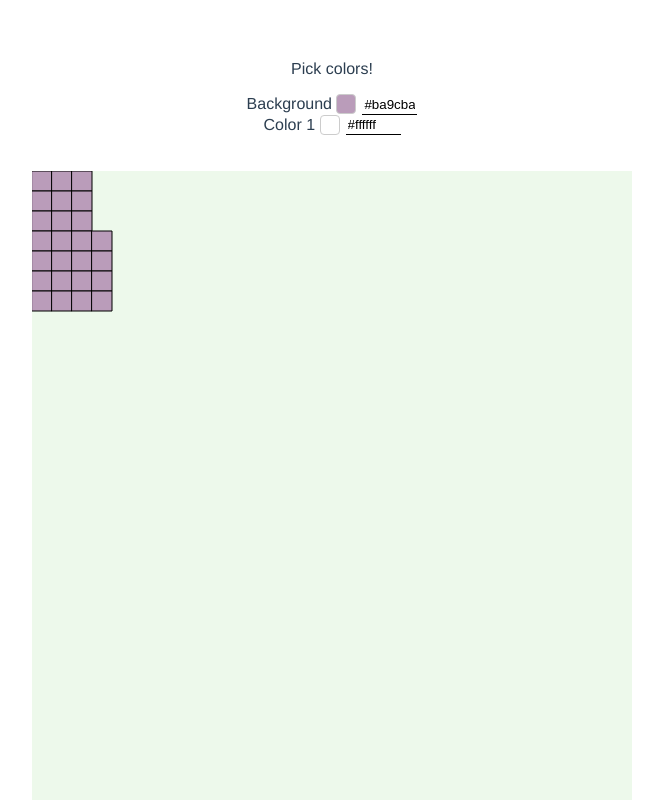
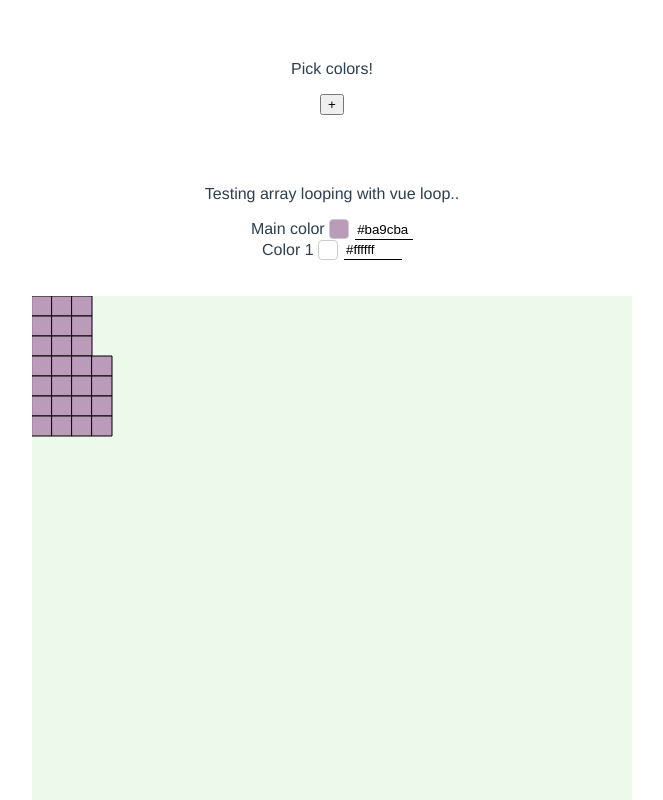
Before and after one commit to SuviAnnina/knitdesignerapp, a Vue app: page / in a window 1280 px wide. Shown: the top 800 px of the page, without its empty margins (308-971 px from the left). Built offline with nearby package versions, Linux system fonts and the light colour scheme.

Commit message:
Add more colors

```diff
--- a/src/colorPalette.js
+++ b/src/colorPalette.js
@@ -1,5 +1,43 @@
 import { reactive } from 'vue'
 
+/* export const colorPalette = reactive(
+    [
+        {
+            mainColor: "#ba9cba",
+            show: true
+        },
+        {
+            color1: '#ffffff',
+            show: true
+        },
+        {
+            color2: '',
+            show: false
+        },
+        {
+            color3: '',
+            show: false
+        },
+        {
+            color4: '',
+            show: false
+        },
+        {
+            color5: '',
+            show: false
+        },
+        {
+            color6: '',
+            show: false
+        },
+        {
+            color7: '',
+            show: false
+        },
+
+    ]
+);
+ */
 export const colorPalette = reactive({
     mainColor: "#ba9cba",
     color1: '#ffffff',
@@ -8,19 +46,35 @@ export const colorPalette = reactive({
     color4: '',
     color5: '',
     color6: '',
-    color7: '',
+    color7: ''
+});
 
-    consoleLogColor() {
-        console.log(this.mainColor);
-    },
-
-    setColorEmpty(colorKey) {
-        colorPalette[colorKey] = 'leikisti tyhjä'
-    }
-});
+// an array of objects holding maincolor: #code and boolean show: true / false?
 
 export function updateColor(colorKey, colorCode) {
     if (colorPalette[colorKey] !== undefined) {
         colorPalette[colorKey] = `#${colorCode}`;
     }
 }
+/* export function updateColor(colorKey, colorCode) {
+    for (let colorObject of colorPalette) {
+        // Use Object.prototype.hasOwnProperty to avoid ESLint warning
+        if (Object.prototype.hasOwnProperty.call(colorObject, colorKey)) {
+            colorObject[colorKey] = `#${colorCode}`;
+            break;
+        }
+    }
+} */
+export function setColorEmpty(colorKey) {
+    colorPalette[colorKey] = 'leikisti tyhjä';
+}
+
+/* export function setColorEmpty(colorKey) {
+    for (let colorObject of colorPalette) {
+        // Use Object.prototype.hasOwnProperty to avoid ESLint warning
+        if (Object.prototype.hasOwnProperty.call(colorObject, colorKey)) {
+            colorObject[colorKey] = 'leikisti tyhjä';  // Modify as needed
+            break;
+        }
+    }
+} */
--- a/src/components/ColorPickerInput.vue
+++ b/src/components/ColorPickerInput.vue
@@ -1,8 +1,7 @@
 <script setup>
 import ColorPicker from 'primevue/colorpicker';
 import { ref, watch, defineProps } from "vue";
-import { colorPalette } from '@/colorPalette';
-import { updateColor } from '@/colorPalette';
+import { colorPalette, updateColor } from '@/colorPalette';
 
 // TODO: input checker
 
@@ -11,7 +10,15 @@ import { updateColor } from '@/colorPalette';
     colorKey: String
 });
 
-const color = ref(colorPalette[props.colorKey]); // refin sisälle väri mikä renderöidään alkuun
+const color = ref(colorPalette[props.colorKey]); // this needs to be fixed
+// const color = ref(getColorValue(props.colorKey));
+
+// function getColorValue(colorKey) {
+//     const colorObject = colorPalette.find(item =>
+//         Object.prototype.hasOwnProperty.call(item, colorKey)
+//     );
+//     return colorObject[colorKey];
+// }
 
 watch(color, () => {
     //console.log('colorpalette original mainColor, should be #ba9cba: ',colorPalette.mainColor);
@@ -27,9 +34,11 @@ watch(color, () => {
 </script>
 
 <template>
+    <div>
     {{ title }}
         <ColorPicker v-model="color" />
         <input v-model="color" v-tooltip="'Enter hex code without #'" placeholder="123456"/>
+    </div>
 </template>
 
 <style>
--- a/src/components/YarnManager.vue
+++ b/src/components/YarnManager.vue
@@ -1,28 +1,42 @@
 <script setup>
 import ColorPickerInput from './ColorPickerInput.vue';
-//import { colorPalette } from '@/colorPalette';
+import { colorPalette, updateColor } from '@/colorPalette';
+import { ref } from 'vue';
 
-/* const createColorId = () => {
+const colorNumber = ref(2);
 
-} */
-
-
-
-// TODO: add option for user to add colors
+const handleAddColor = () => {
+    console.log("yay");
+    updateColor(`color${colorNumber.value}`, "ffffff");
+    colorNumber.value++;
+}
 
 </script>
 <template>
     <div>
         <p>Pick colors!</p>
-        <ColorPickerInput title="Background" colorKey="mainColor"/>
+        <!-- <ColorPickerInput title="Background" colorKey="mainColor"/>
         <br/>
         <ColorPickerInput title="Color 1" colorKey="color1"/>
+        <br/> -->
+        <button @click="handleAddColor">+</button>
+        <br/>
+        <br/>
+        <br/>
+        <br/>
+        <p>Testing array looping with vue loop..</p>
+         <div v-for="(value, key, index) in colorPalette" :key="index">
+            <ColorPickerInput
+            v-show="value"
+            :title="index === 0 ? 'Main color' : `Color ${index}`"
+            :colorKey="key" />
+        </div>
     </div>
 </template>
 
 <style>
 input {
-  width: 55px;
+  width: 58px;
   border: none;
   border-bottom: 1px solid #000000;
   outline: none;
```
